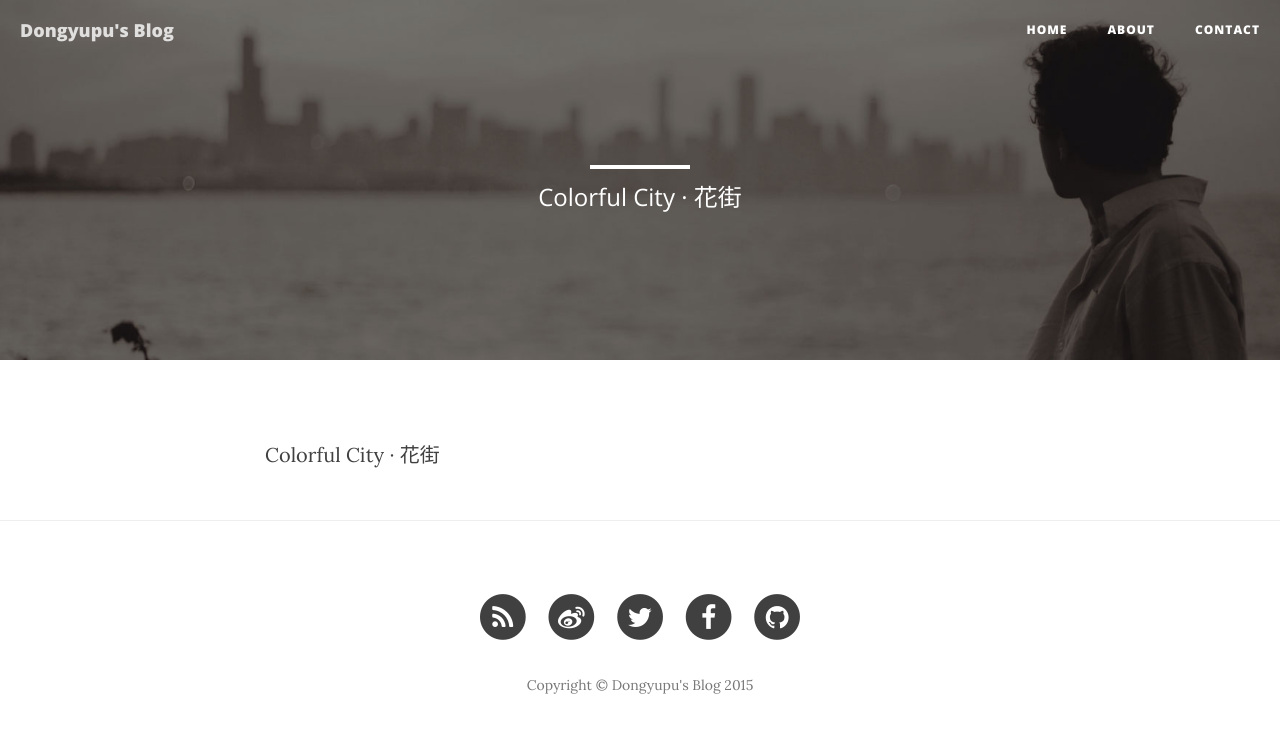
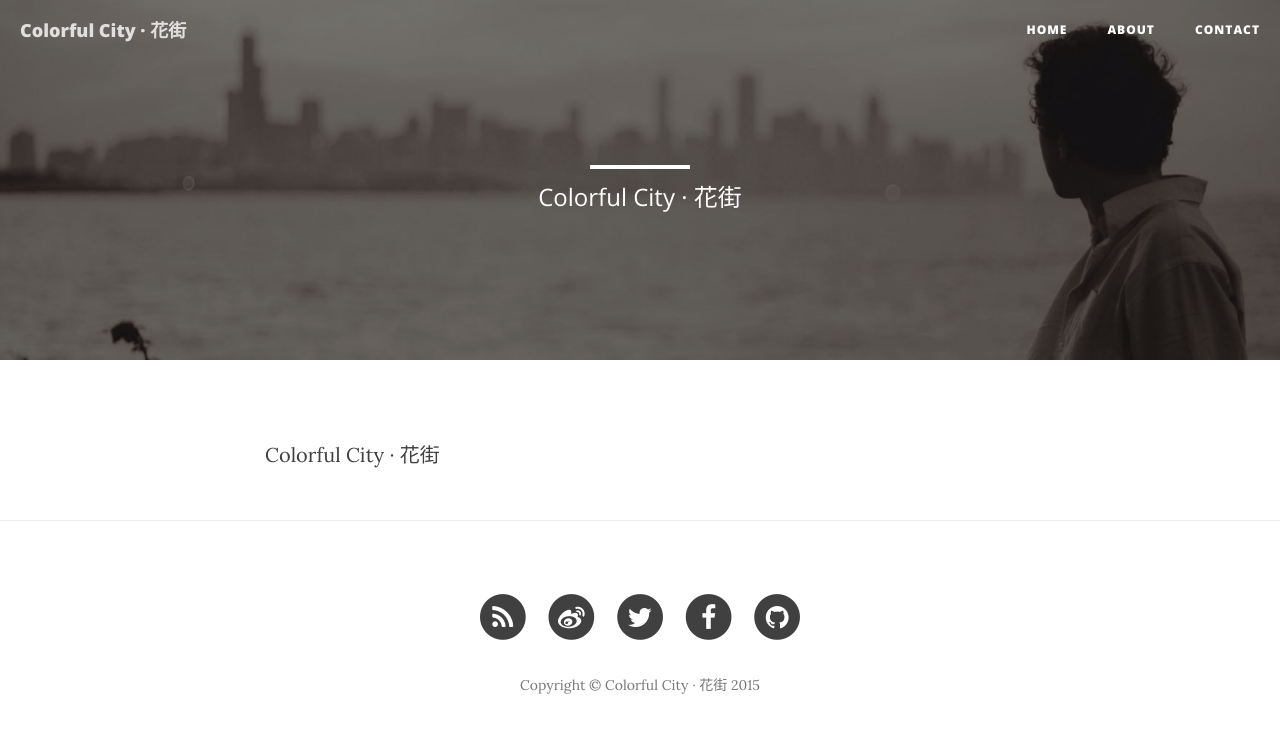
Before and after one commit to dongyupu/colorfulcity, a Jekyll site: the page built from about.html, in a window 1280 px wide. Shown: the top 733 px of the page. Built offline with Jekyll 4.4.1, drawn with Linux system fonts in a browser that asks for light colours; nearby versions of some CDN libraries.

Commit message:
Update _config.yml

```diff
--- a/_config.yml
+++ b/_config.yml
@@ -1,8 +1,9 @@
 # Site settings
-title: Dongyupu's Blog
+title: Colorful City · 花街
 header-img: img/home-bg.jpg
 email: dongyupu@foxmail.com
-description: "Dream big, work smart, deliver fast!Software to plan, collaborate, code, and service. Built for teams."
+description: "去哪里逛？
+          遇见花街，爱上花街。"
 baseurl: "/test"
 url: "http://dongyupu.github.io/test"
 twitter_username: 741375879
```
